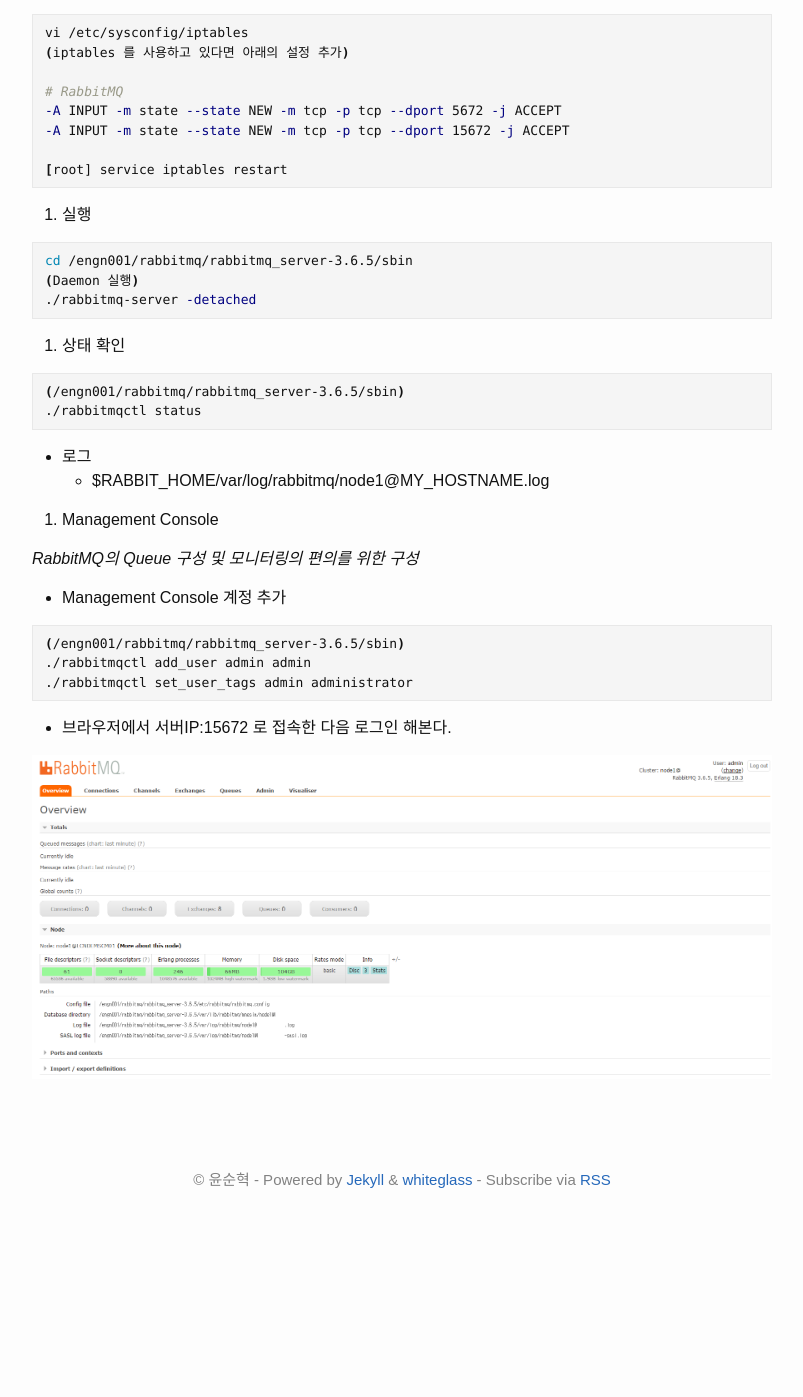
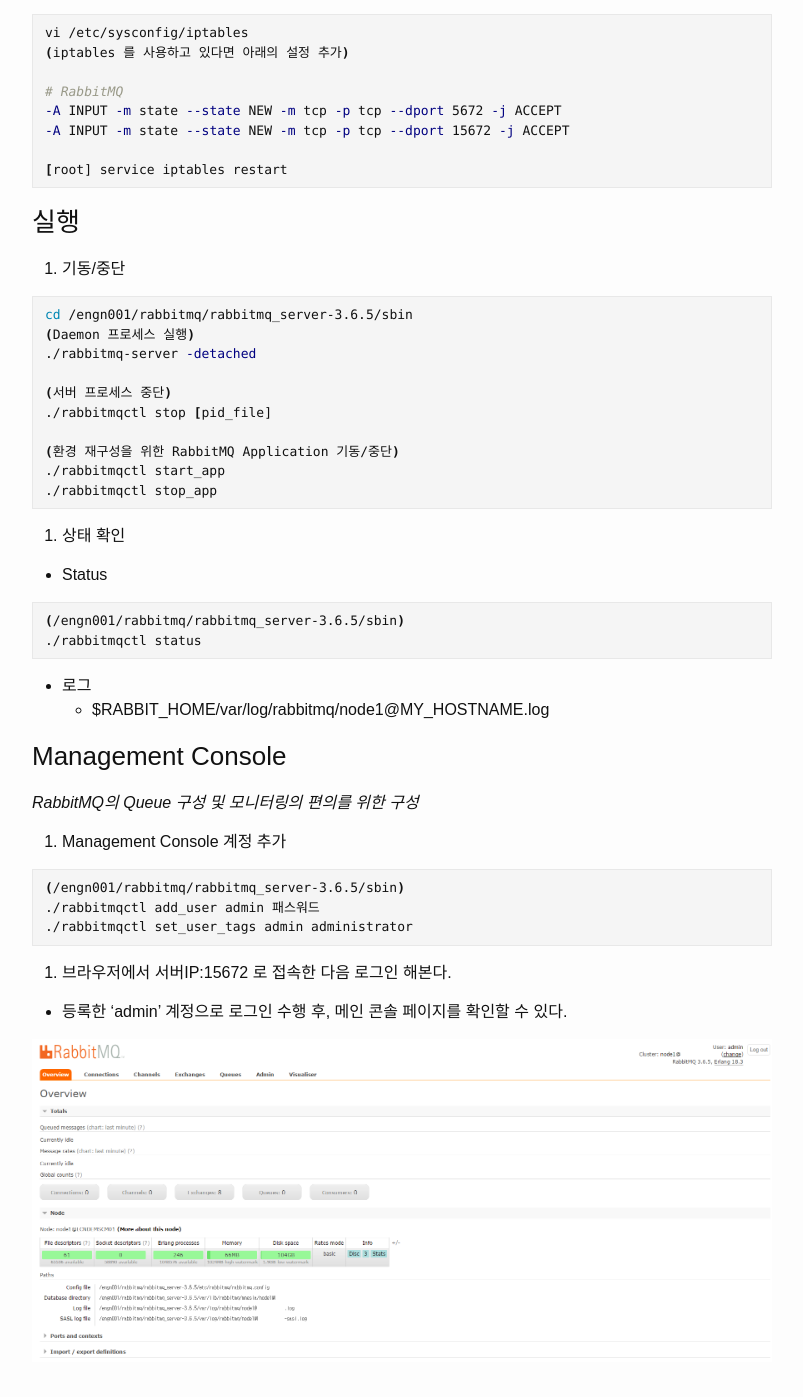
Before and after one commit to SoonhyukYoon/soonhyukyoon.github.io, a Jekyll site: the page built from _posts/2015-08-22-MQ-RabbitMQ_Setup.md, in a window 1280 px wide and 1400 px high, scrolled down 4713 px. Shown: the top 1397 px of the window, without its empty margins (238-1041 px from the left). Built offline with Jekyll 4.4.1, drawn with Linux system fonts in a browser that asks for light colours; before the commit the page ends 5949 px from its top, so only the background shows below that; some of the changed text lies outside the part shown.

Commit message:
포스트 수정
포스트 수정

````diff
--- a/_posts/2016-08-22-MQ-RabbitMQ_Setup.md
+++ b/_posts/2015-08-22-MQ-RabbitMQ_Setup.md
@@ -241,15 +241,26 @@ vi /etc/sysconfig/iptables
 [root] service iptables restart
 ```
 
-3. 실행
+### 실행
+
+1. 기동/중단
 
 ```shell
 cd /engn001/rabbitmq/rabbitmq_server-3.6.5/sbin
-(Daemon 실행)
+(Daemon 프로세스 실행)
 ./rabbitmq-server -detached
+
+(서버 프로세스 중단)
+./rabbitmqctl stop [pid_file]
+
+(환경 재구성을 위한 RabbitMQ Application 기동/중단)
+./rabbitmqctl start_app
+./rabbitmqctl stop_app
 ```
 
-4. 상태 확인
+2. 상태 확인
+
+* Status
 
 ```shell
 (/engn001/rabbitmq/rabbitmq_server-3.6.5/sbin)
@@ -259,18 +270,20 @@ cd /engn001/rabbitmq/rabbitmq_server-3.6.5/sbin
 * 로그
    - $RABBIT_HOME/var/log/rabbitmq/node1@MY_HOSTNAME.log
 
-5. Management Console
+### Management Console
 
 *RabbitMQ의 Queue 구성 및 모니터링의 편의를 위한 구성*
 
-* Management Console 계정 추가
+1. Management Console 계정 추가
 
 ```shell
 (/engn001/rabbitmq/rabbitmq_server-3.6.5/sbin)
-./rabbitmqctl add_user admin admin
+./rabbitmqctl add_user admin 패스워드
 ./rabbitmqctl set_user_tags admin administrator
 ```
 
-* 브라우저에서 서버IP:15672 로 접속한 다음 로그인 해본다.
+2. 브라우저에서 서버IP:15672 로 접속한 다음 로그인 해본다.
+
+* 등록한 'admin' 계정으로 로그인 수행 후, 메인 콘솔 페이지를 확인할 수 있다.
 
 <img src="/rabbitmq_console_home.png" />
````
Also changed, not shown: other parts of _posts/2015-08-22-MQ-RabbitMQ_Setup.md (+1 -1 lines), _posts/2016-02-19-NOSQL-MongoDB_HA_Advice.md (+1 -0 lines).
